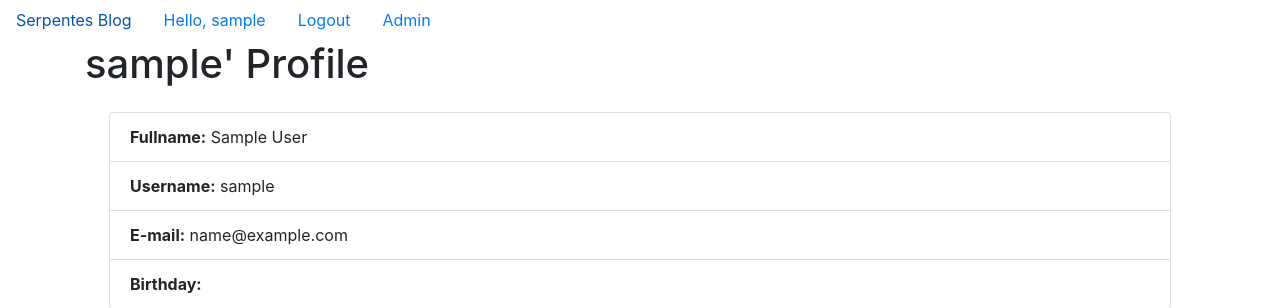
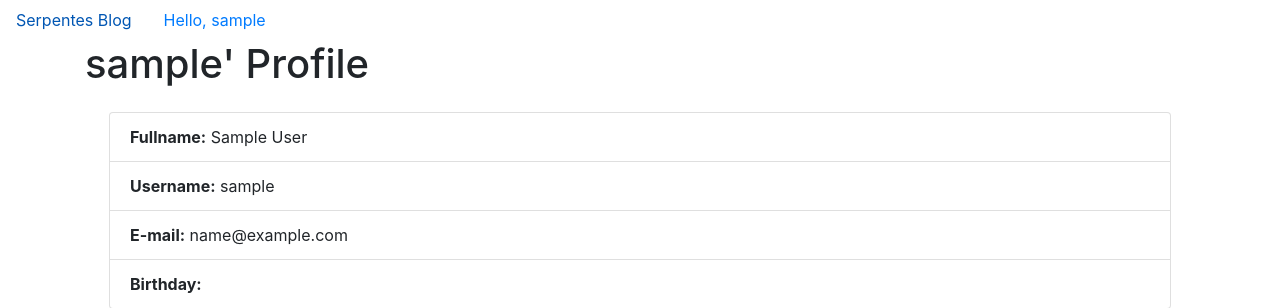
Before and after one commit to AWP2018-2019/SerpentesBlog, a Django app: page /userprofile/1 in a window 1280 px wide. Shown: the top 308 px of the page. Run offline with Django 3.2, Linux system fonts and the light colour scheme; the visitor is signed in with stand-in values (Sample User, id 1); data comes from the database, SQL or seed files in the repository; parts of the project's set-up code (start-up, migrations or seed data) failed here and were passed over; some libraries are stand-ins or nearby versions.

```diff
--- a/blog/templates/nav.html
+++ b/blog/templates/nav.html
@@ -2,25 +2,8 @@
   <li class="nav-item">
     <a class="nav-link active" href="{% url 'post_list' %}">Serpentes Blog</a>
   </li>
-  {% if  user.is_authenticated %}
     <li class="nav-item">
       <a class="nav-link active" href="{% url 'user_profile' user.id %}">Hello, {{ user.username }}</a>
     </li>
 
-    <li class="nav-item">
-      <a class="nav-link active" href="{% url 'logout' %}">Logout</a>
-    </li>
-  {% else %}
-    <li class="nav-item">
-      <a class="nav-link active" href="{% url 'login' %}">Login</a>
-    </li>
-    <li class="nav-item">
-      <a class="nav-link active" href="{% url 'register' %}">Register</a>
-    </li>
-  {% endif %}
-  {% if user.is_superuser %}
-    <li>
-      <a class="nav-link active" href="{% url 'admin:index' %}">Admin</a>
-    </li>
-  {% endif %}
 </ul>
--- a/blog/urls.py
+++ b/blog/urls.py
@@ -13,5 +13,5 @@ urlpatterns = [
     url(r'^$', PostListView.as_view(), name='post_list'),
     url(r'^post/(?P<pk>[0-9]+)/comment/create$', CommentCreateView.as_view(), name='comment_create'),
     url(r'^userprofile/(?P<pk>[0-9]+)$', UserProfileView.as_view(), name='user_profile'),
-        url(r'^post/(?P<pk>[0-9]+)/comment/(?P<pk_comment>[0-9]+)/delete$', CommentDeleteView.as_view(), name='comment_delete'),
+    url(r'^post/(?P<pk>[0-9]+)/comment/(?P<pk_comment>[0-9]+)/delete$', CommentDeleteView.as_view(), name='comment_delete'),
 ]
```
Also changed, not shown: blog/views.py (line endings or trailing spaces).
